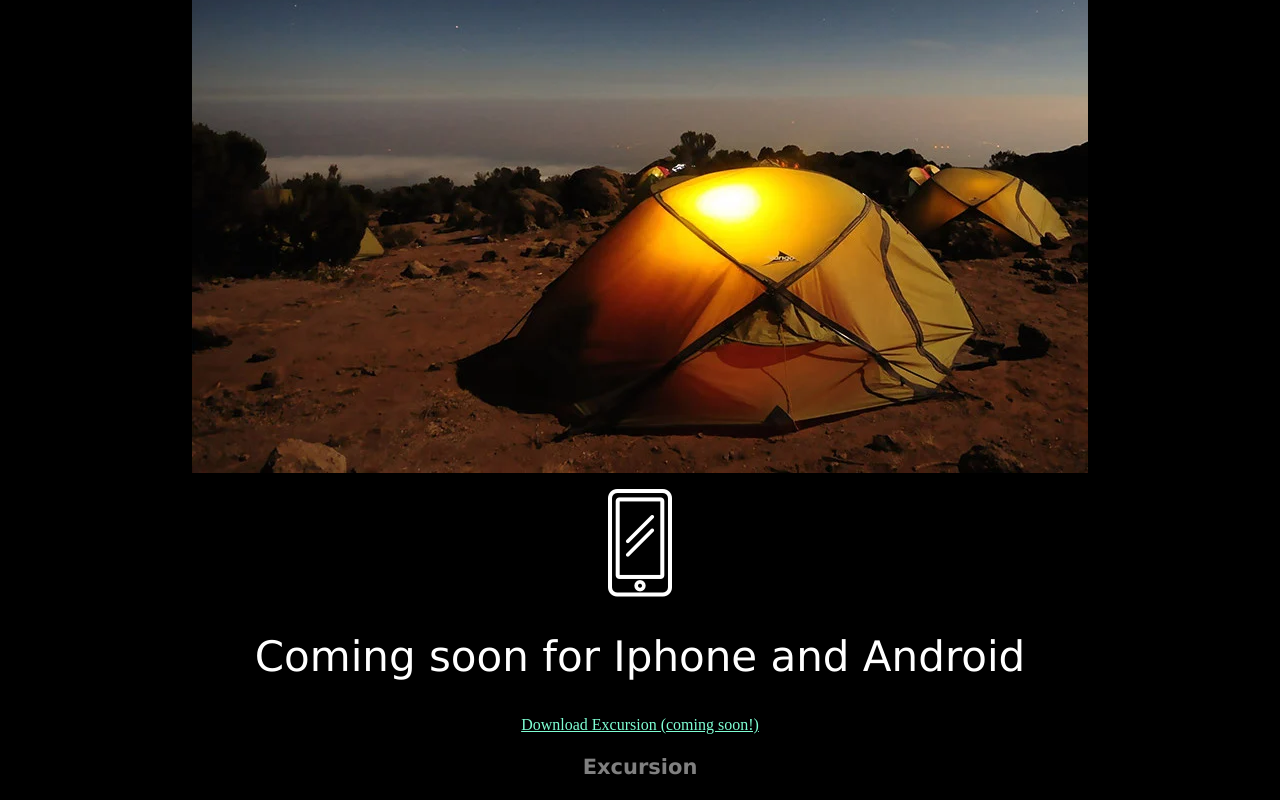
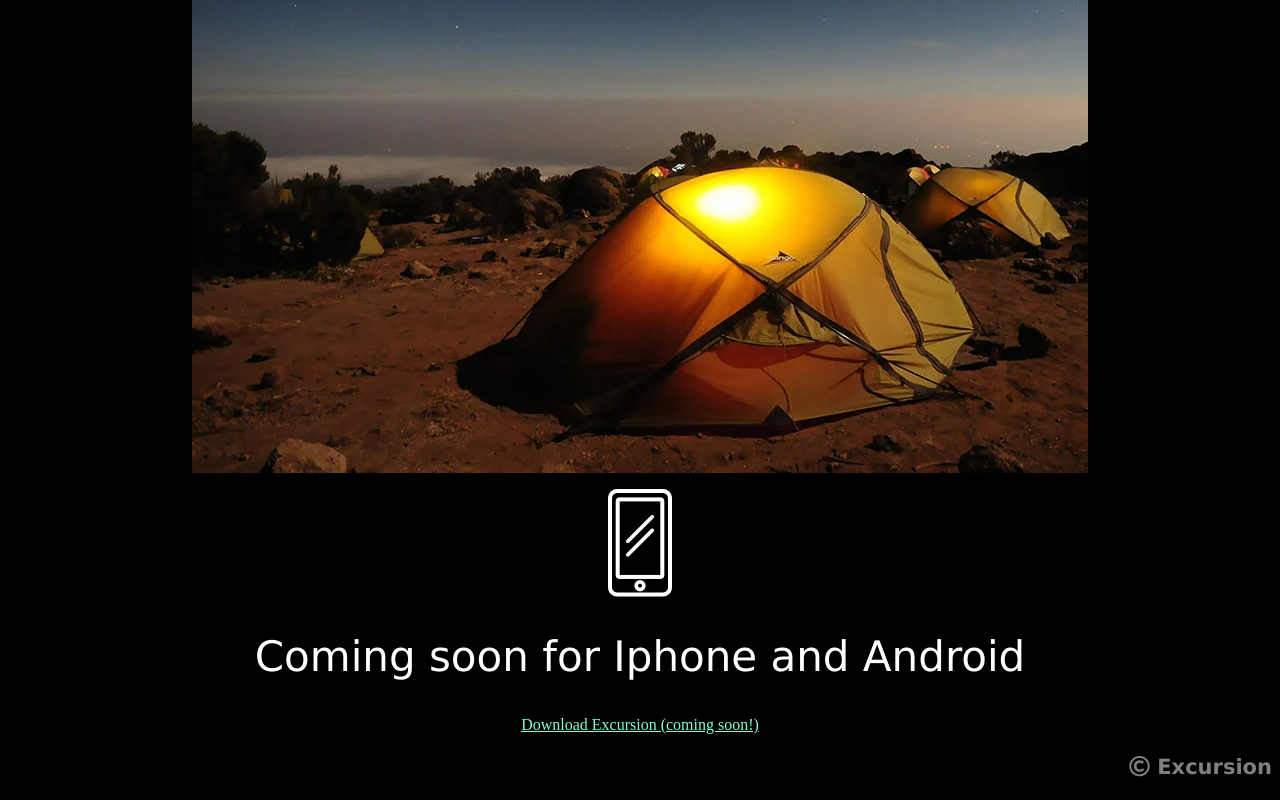
Before and after one commit to SoninLeandro/excursion, a plain HTML site: page Index.html in a window 1280 px wide. Shown: the part 501-1301 px from the top of the page. Drawn offline with Linux system fonts and the light colour scheme.

Commit message:
"add icon and footer"

```diff
--- a/Index.html
+++ b/Index.html
@@ -5,6 +5,8 @@
         Excursion
     </title>
     <link rel="stylesheet" href="./Resources/CSS/Styles.css">
+    <link rel="stylesheet" href="https://use.fontawesome.com/releases/v5.8.1/css/all.css"
+        integrity="sha384-50oBUHEmvpQ+1lW4y57PTFmhCaXp0ML5d60M1M7uH2+nqUivzIebhndOJK28anvf" crossorigin="anonymous">
 </head>
 
 <body>
@@ -27,8 +29,10 @@
     <div>
         <h2>Coming soon for Iphone and Android</h2>
         <a href=""> Download Excursion (coming soon!)</a>
-        <h3>Excursion</h3>
     </div>
+    <footer>
+        <h3><i class="far fa-copyright"></i> Excursion</h3>
+    </footer>
 
 </body>
 
--- a/Resources/CSS/Styles.css
+++ b/Resources/CSS/Styles.css
@@ -23,8 +23,17 @@ h2 {
     color: white;
 }
 
+footer h3 {
+    text-align: right;
+}
+
 h3 {
     font-family: verdana;
     font-size: 21px;
     color: gray;
 }
+
+i {
+    color:gray;
+    size: 21px;;
+}
```
